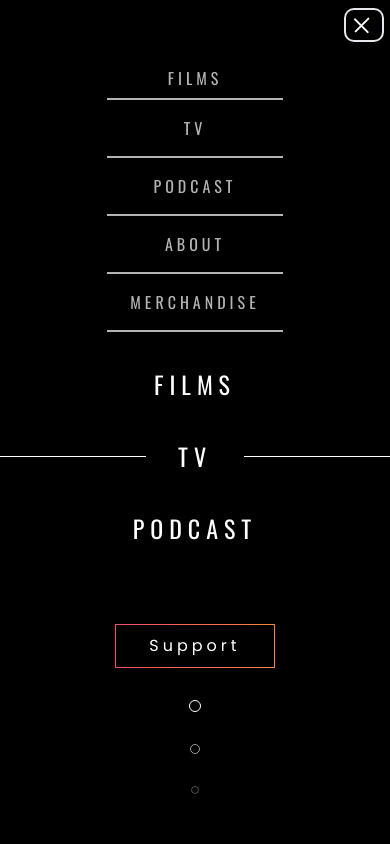
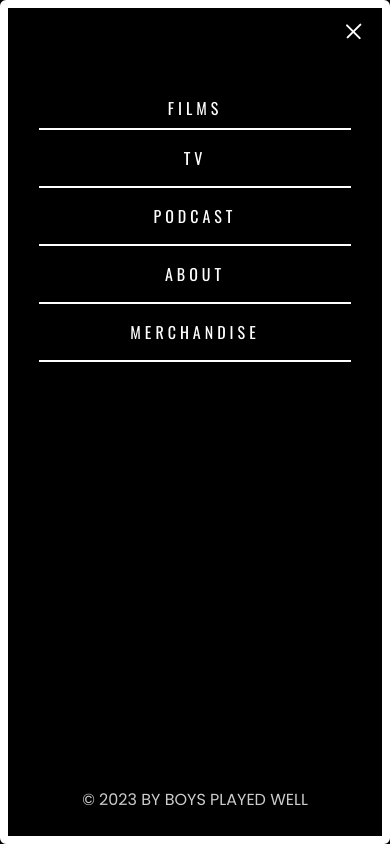
Before and after one commit to Ashutoshkr23/boys-played-well, a Next.js app: page / in a window 390 px wide. Both pictures are taken after a click on the button 364 px from the left and 25 px from the top of the page. Shown: the top 844 px of the page. Built offline with nearby package versions, Linux system fonts and the light colour scheme.

Commit message:
NAvbar for mobile view done

```diff
--- a/src/Component/Navbar.jsx
+++ b/src/Component/Navbar.jsx
@@ -1,54 +1,69 @@
 import Image from 'next/image'
-import React, {useState} from 'react'
+import React, {useState , useEffect} from 'react'
 import { motion, AnimatePresence } from 'framer-motion';
 
 
 function Navbar() {
   const [isOpen, setIsOpen] = useState(false);
   const [isDarkMode, setDarkMode] = React.useState(true)
+  const [date, setDate] = useState();
+
+  function getYear() {
+    setDate(new Date().getFullYear());
+  }
+
+  useEffect(() => {
+    getYear();
+  }, [])
+
   return (
     <div className='text-white'>
       <div className='lg:hidden '>
-        <nav className="bg-dark px-2  sm:px-4 py-2.5  fixed w-full z-50 top-0 left-0">
+        <nav className="bg-dark fixed w-full z-40 top-0 left-0">
           <div className="container  flex justify-end  mx-auto">
             <div className="flex justify-end ">
               <button
                 onClick={() => setIsOpen(!isOpen)}
-                type="button" className="inline-flex items-center p-2 text-sm text-gray-500 rounded-lg  hover:bg-gray-100 focus:outline-none focus:ring-2 focus:ring-gray-200 dark:text-gray-400 dark:hover:bg-gray-700 dark:focus:ring-gray-600">
-                <div className={`relative btn border-none btn-circle bg-transparent ${isDarkMode ? 'hover:bg-bg-grey-light' : 'hover:bg-white'}`}>
+                type="button">
+                <div className={`relative border-none mt-6 mr-6 z-50  bg-transparent`}>
                   <div className='  h-3.5 w-5'>
                     <div
-                      className={` h-0.5 w-5 origin-top-left rounded-md ${isDarkMode ? 'bg-white' : 'bg-black'} ${isOpen ? 'rotate-45 translate-x-px' : 'rotate-0'}`}
+                      className={` h-0.5 bg-white w-5 origin-top-left rounded-md ${isOpen ? 'rotate-45 translate-x-px' : 'rotate-0'}`}
                     />
                     <div
-                      className={` h-0.5 w-5 rounded-md mt-1 ${isDarkMode ? 'bg-white' : 'bg-black'} ${isOpen ? 'hidden' : 'block'}`}
+                      className={` h-0.5 w-5 bg-white rounded-md mt-1 ${isOpen ? 'hidden' : 'block'}`}
                     />
                     <div
-                      className={` h-0.5 w-5  rounded-md mt-1 ${isDarkMode ? 'bg-white' : 'bg-black'} ${isOpen ? '-rotate-45 -translate-x-0.5 ' : 'rotate-0 '}`}
+                      className={` h-0.5 w-5 bg-white  rounded-md mt-1  ${isOpen ? '-rotate-45 -translate-x-0.5 ' : 'rotate-0 '}`}
                     />
                   </div>
                 </div>
               </button>
               {isOpen && (
-                <div className="absolute w-full right-0 mt-12 bg-black bg-dark rounded-md shadow-lg z-10">
-                  <div className="flex flex-col mx-auto text-center font-oswald tracking-light text-white w-44 z-20">
-                    <div className="nav-link-container  opacity-70 hover:opacity-100  py-2  border-b-2 border-white ">
+                <div className="absolute w-full h-screen bg-black  border-white border-8 bg-dark rounded-md shadow-lg z-10">
+                  <div className='flex flex-col h-full  content-between'>
+                    <div className="flex flex-col mx-auto mt-20 text-center font-oswald tracking-light text-white w-10/12 z-20">
+                      <div className="nav-link-container  py-2  border-b-2 border-white ">
                         <a href="#films" className="nav-link ">FILMS</a>
                       </div>
-                    <div className="nav-link-container opacity-70 hover:opacity-100  py-4  border-b-2 border-white">
+                      <div className="nav-link-container py-4  border-b-2 border-white">
                         <a href="#tv" className="nav-link ">TV</a>
                       </div>
-                    <div className="nav-link-container opacity-70 hover:opacity-100  py-4  border-b-2 border-white ">
+                      <div className="nav-link-container py-4  border-b-2 border-white ">
                         <a href="#podcast" className="nav-link ">PODCAST</a>
                       </div>
-                    <div className="nav-link-container opacity-70 hover:opacity-100  py-4  border-b-2 border-white ">
+                      <div className="nav-link-container py-4  border-b-2 border-white ">
                         <a href="#about" className="nav-link ">ABOUT</a>
                       </div>
-                    <div className="nav-link-container  border-b-2 border-white opacity-70 hover:opacity-100  py-4   ">
+                      <div className="nav-link-container  border-b-2 border-white py-4   ">
                         <a href="#merchandise" className="nav-link ">MERCHANDISE</a>
                       </div>
                     </div>
+                    <div className="text-center mt-auto pb-6 text-white text-base opacity-80 ">© {date} BY BOYS PLAYED WELL</div>
                   </div>
+
+                </div>
+
               )}
             </div>
           </div>
```
Lines whose indentation alone changed are shown as unchanged.
